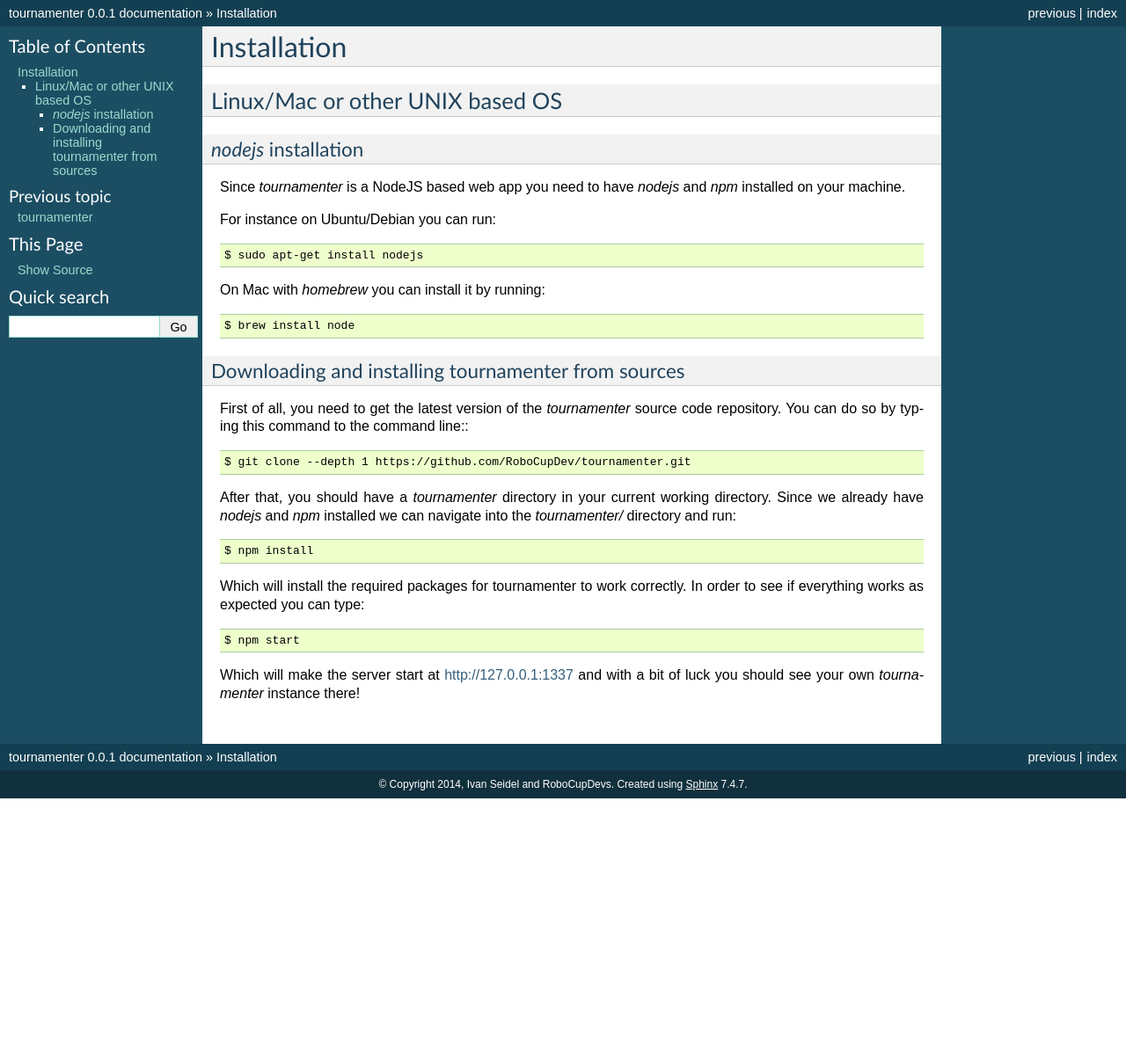
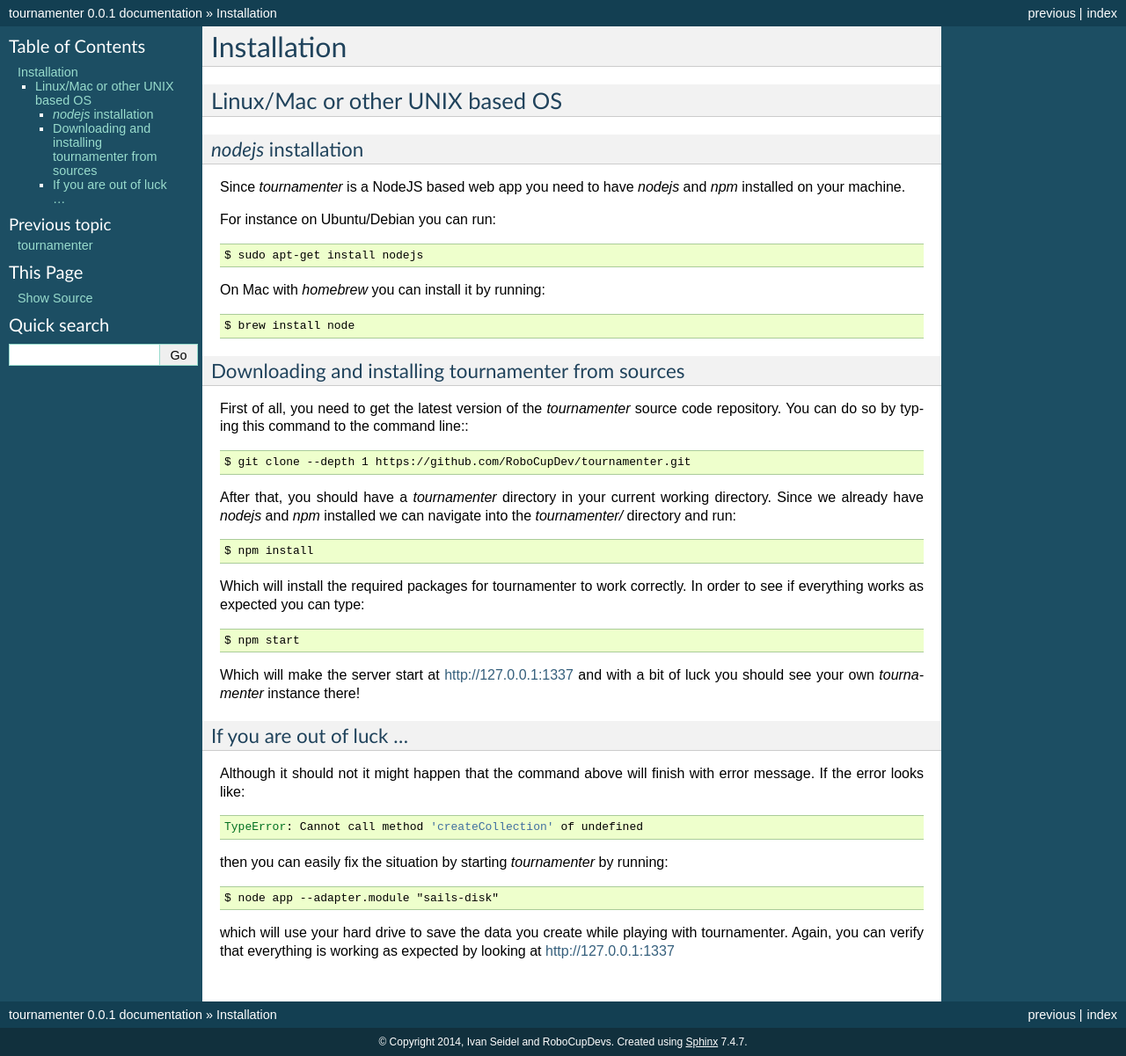
Before and after one commit to RoboCupDev/tournamenter, a Sphinx documentation site: the page built from docs/installation.rst, in a window 1280 px wide. Shown: the whole page at 88% size. Built offline with Sphinx 7.4.7, drawn with Linux system fonts in a browser that asks for light colours; before the commit the page ends 908 px from its top, so only the background shows below that.

Commit message:
First debug section

```diff
--- a/docs/installation.rst
+++ b/docs/installation.rst
@@ -41,3 +41,20 @@
 
 Which will make the server start at http://127.0.0.1:1337 and with a bit of
 luck you should see your own `tournamenter` instance there!
+
+If you are out of luck ...
+--------------------------
+
+Although it should not it might happen that the command above will finish
+with error message. If the error looks like::
+
+    TypeError: Cannot call method 'createCollection' of undefined
+
+then you can easily fix the situation by starting `tournamenter` by
+running::
+
+    $ node app --adapter.module "sails-disk"
+
+which will use your hard drive to save the data you create while playing
+with tournamenter. Again, you can verify that everything is working as
+expected by looking at http://127.0.0.1:1337
```
